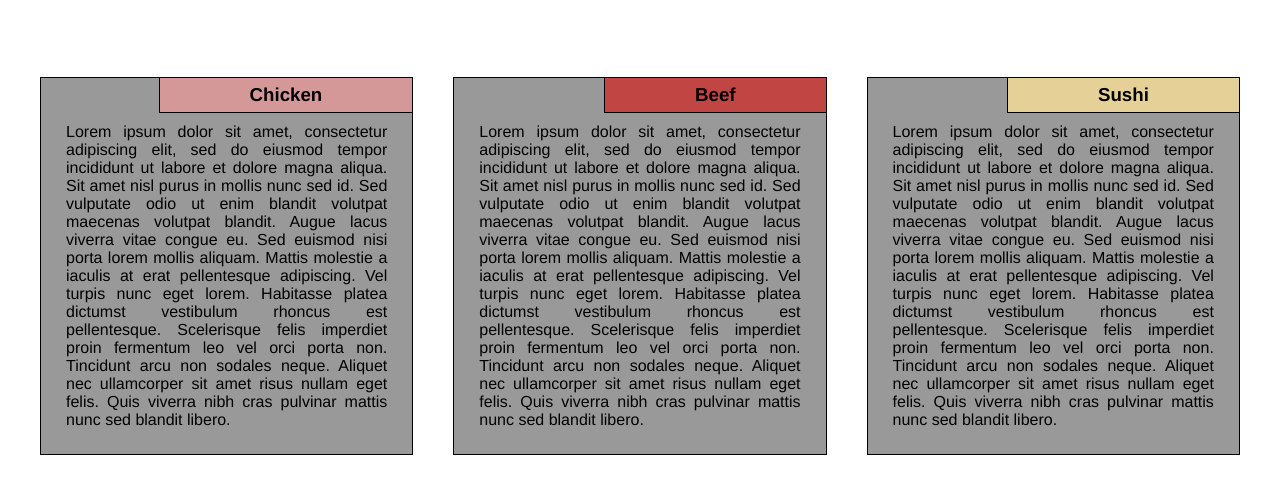
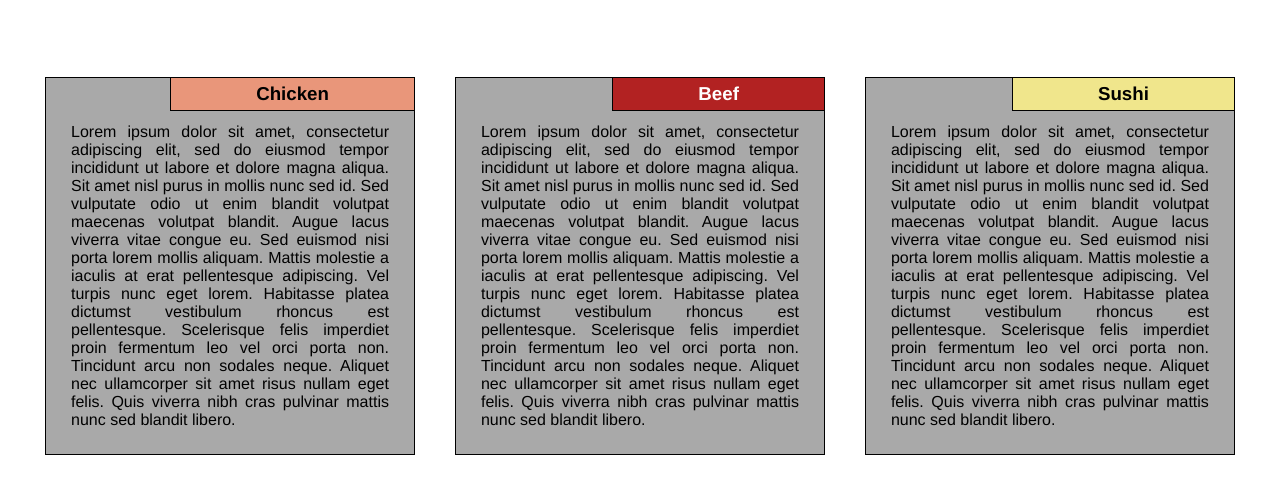
Before and after one commit to jeffleach-queens/coursera-test, a plain HTML site: page module2-solution/index.html in a window 1280 px wide. Shown: the part 100-594 px from the top of the page. Drawn offline with Linux system fonts and the light colour scheme.

Commit message:
Update styles.css

```diff
--- a/module2-solution/css/styles.css
+++ b/module2-solution/css/styles.css
@@ -1,26 +1,27 @@
-*	{
-	  box-sizing: border-box;
-	  margin:0;
+/********** Base styles **********/
+* {
+  box-sizing: border-box;
+  	  margin:0;
 	  padding:0;
 }
 
-body	{
+body {
 	font-family: 'Helvetica', sans-serif;
 }
 
-h1	{
+h1 {
 	text-align: center;
-	margin-top: 60px;
+  margin-top: 60px;
 }
 
-.container	{
+.container {
 	position: relative;
-	top: 40px;
-	margin: 20px;
+	top: 35px;
+	margin: 25px;
 }
 
-.menu-option	{
-	background-color:#999999;
+.menu-option {
+	background-color: #A9A9A9;
 	padding: 25px;
 	border: 1px solid #000000;
 	position: relative;
@@ -34,7 +35,7 @@ h1	{
 
 .menu-option-title	{
 	position: absolute;
-	padding: 6px 90px;
+	padding: 5px 85px;
 	border-left: 1px solid #000000;
 	border-bottom: 1px solid #000000;
 	top: 0;
@@ -42,15 +43,18 @@ h1	{
 }
 
 #menu-option-one {
-	background-color: #D59898;
+	background-color: #E9967A;
+	color: #000000;
 }
 
 #menu-option-two{
-	background-color: #C14543;
+	background-color: #B22222;
+	color: #FFFFFF;
 }
 
 #menu-option-three{
-	background-color: #E5D198;
+	background-color: #F0E68C;
+	color: #000000;
 }
 
 /* Simple Responsive Framework. */
```
